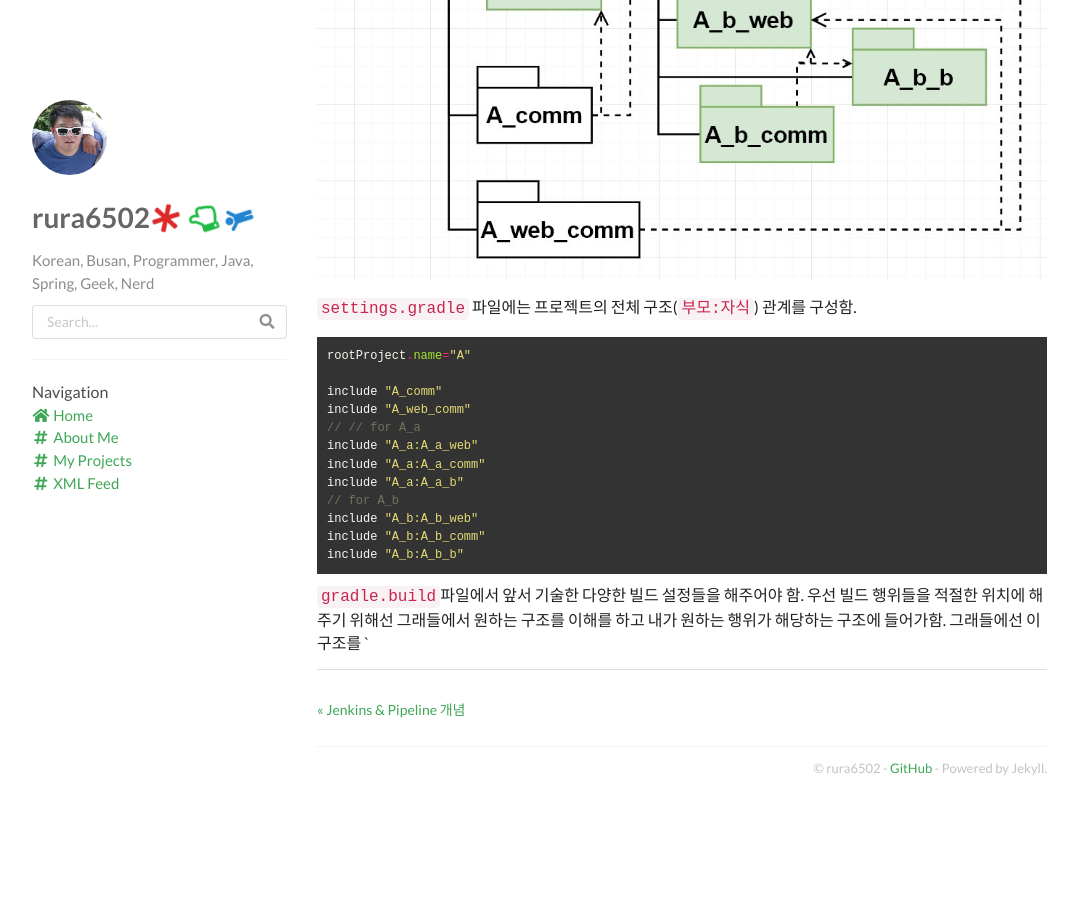
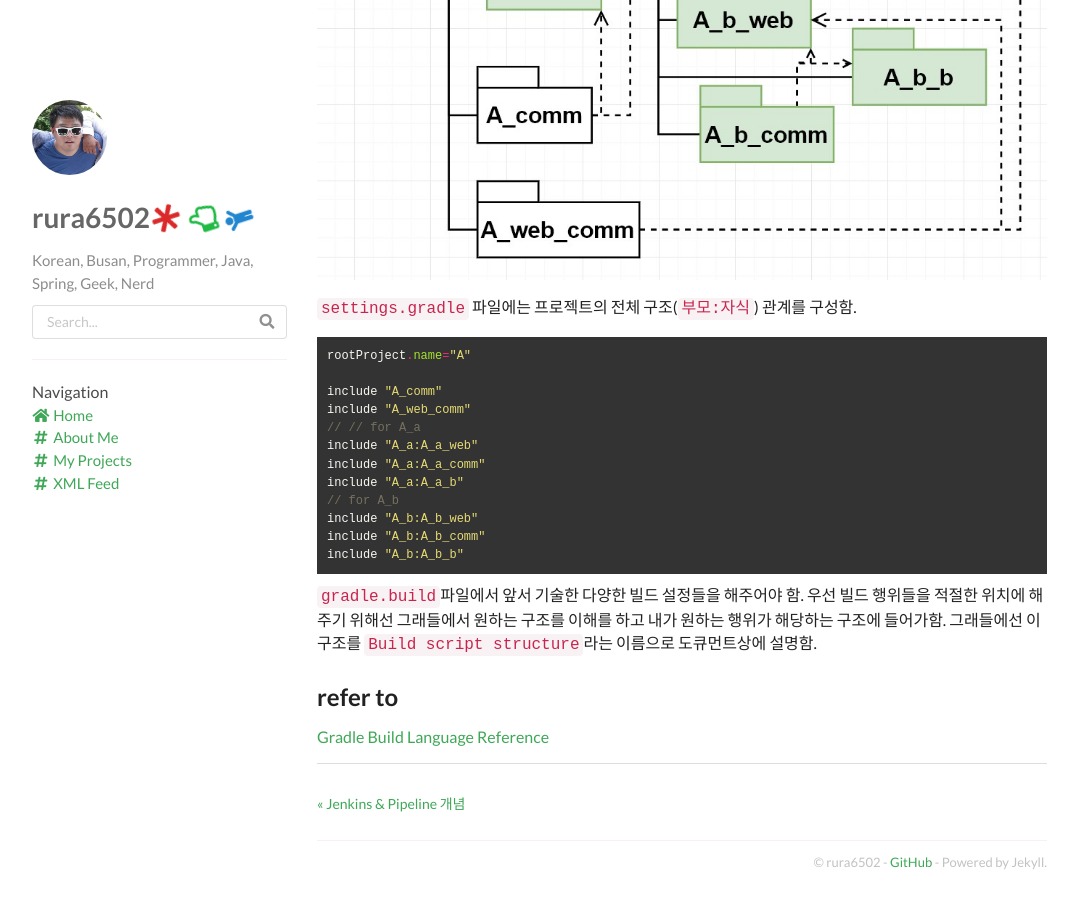
Before and after one commit to rura6502/rura6502.github.io, a Jekyll site: the page built from _posts/2019-05-25-Spring-Boot-Multi-Moudle-Project-using-Advanced-Gradle.md, in a window 1280 px wide and 900 px high, scrolled down 1974 px. Shown: the whole window, without its empty margins (53-1131 px from the left). Built offline with Jekyll 4.4.1, drawn with Linux system fonts in a browser that asks for light colours; nearby versions of some CDN libraries; comment, search, counter and statistics services are not loaded; before the commit the page ends 2780 px from its top, so only the background shows below that.

Commit message:
_posts/2019-05-25-Spring-Boot-Multi-Moudle-Project-using-Advanced-Gradle.md updated from https://stackedit.io/

````diff
--- a/_posts/2019-05-25-Spring-Boot-Multi-Moudle-Project-using-Advanced-Gradle.md
+++ b/_posts/2019-05-25-Spring-Boot-Multi-Moudle-Project-using-Advanced-Gradle.md
@@ -42,14 +42,19 @@ include "A_b:A_b_comm"
 include "A_b:A_b_b"
 ```
 
-`gradle.build`파일에서 앞서 기술한 다양한 빌드 설정들을 해주어야 함. 우선 빌드 행위들을 적절한 위치에 해주기 위해선 그래들에서 원하는 구조를 이해를 하고 내가 원하는 행위가 해당하는 구조에 들어가함. 그래들에선 이 구조를 `
+`gradle.build`파일에서 앞서 기술한 다양한 빌드 설정들을 해주어야 함. 우선 빌드 행위들을 적절한 위치에 해주기 위해선 그래들에서 원하는 구조를 이해를 하고 내가 원하는 행위가 해당하는 구조에 들어가함. 그래들에선 이 구조를 `Build script structure`라는 이름으로 도큐먼트상에 설명함.
+
+
+
+## refer to
+[Gradle Build Language  Reference](https://docs.gradle.org/current/dsl/index.html)
 
 
 
 
 
 <!--stackedit_data:
-eyJoaXN0b3J5IjpbNzU2MzQ0Njg2LC05NDM3MDIwMTYsMTI0OT
+eyJoaXN0b3J5IjpbMTc3NDc1MDE1LC05NDM3MDIwMTYsMTI0OT
 UyNjUyNSw1MDk2MjY4NjEsMTcxNDQ4ODE3NywtMTg1MDU3NzI3
 OCwtMTk5MTQ1MDUwMF19
 -->
````
